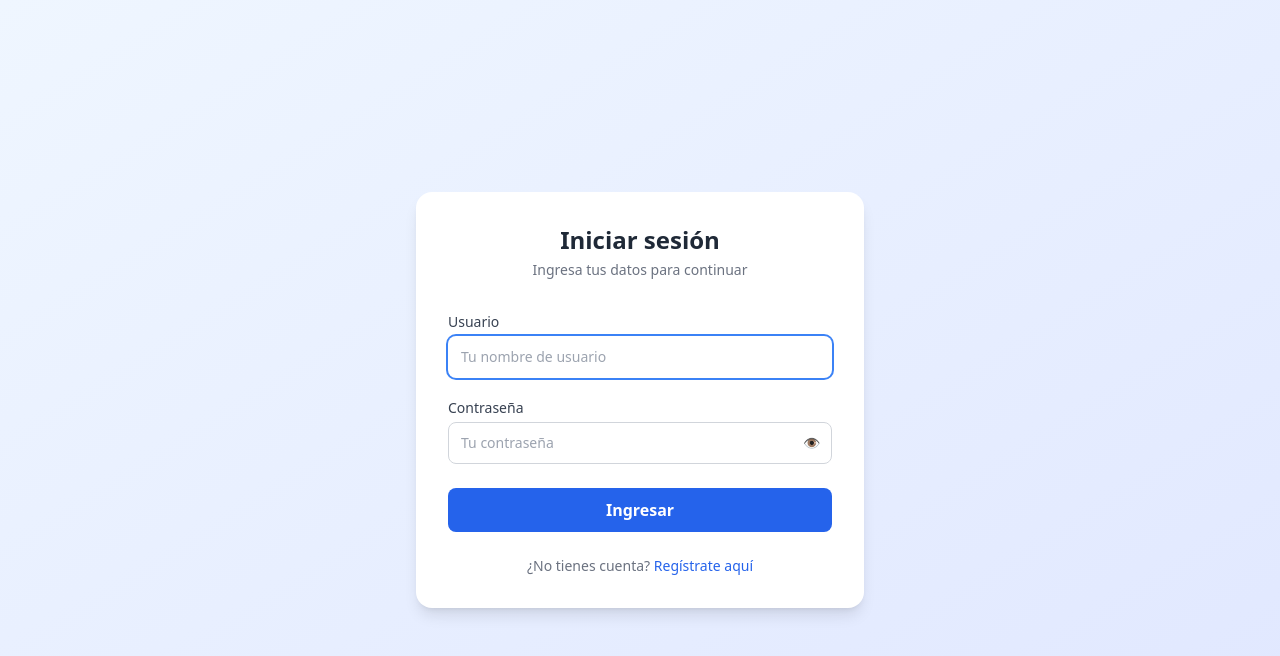
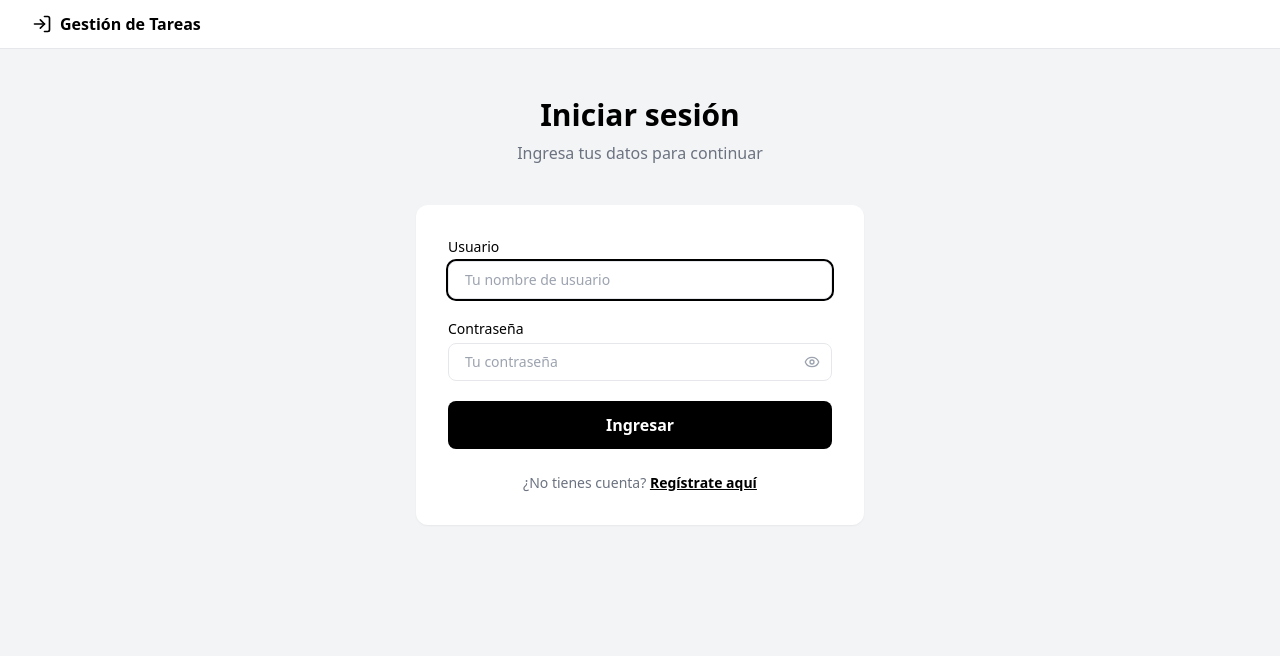
Before and after one commit to tormenask/miniProyecto, a React (Vite) app in the folder frontend/: page /login in a window 1280 px wide. Shown: the top 656 px of the page. Built offline with nearby package versions, Linux system fonts and the light colour scheme.

Commit message:
feat: actualizar estilo de login

```diff
--- a/frontend/src/pages/Login.jsx
+++ b/frontend/src/pages/Login.jsx
@@ -1,19 +1,7 @@
-// Página de inicio de sesión.
-// Implementa las 10 reglas generales de UX (Heurísticas de Nielsen):
-//  1. Visibilidad del estado del sistema   → spinner de carga, border de foco
-//  2. Coincidencia con el mundo real       → lenguaje natural en español
-//  3. Control y libertad del usuario       → mostrar/ocultar contraseña
-//  4. Consistencia y estándares            → estilos coherentes con Register
-//  5. Prevención de errores                → validación antes de enviar
-//  6. Reconocimiento antes que recuerdo    → labels siempre visibles (no solo placeholder)
-//  7. Flexibilidad y eficiencia de uso     → autofocus en primer campo, submit con Enter
-//  8. Diseño estético y minimalista        → solo la información necesaria
-//  9. Recuperación de errores              → mensajes de error específicos y útiles
-// 10. Ayuda y documentación               → texto de apoyo debajo del formulario
-
 import { useState, useRef, useEffect } from 'react'
 import { useNavigate, Link } from 'react-router-dom'
 import axios from 'axios'
+import { LogIn, Eye, EyeOff, AlertCircle, Loader } from 'lucide-react'
 
 const API_URL = import.meta.env.VITE_API_URL || 'http://127.0.0.1:8000'
 
@@ -26,14 +14,12 @@ export default function Login() {
   const [loading, setLoading] = useState(false)
   const [showPassword, setShowPassword] = useState(false)
 
-  // UX #7 – Eficiencia: autofocus en el primer campo al montar la página.
   useEffect(() => {
     usernameRef.current?.focus()
   }, [])
 
   function handleChange(e) {
     setForm({ ...form, [e.target.name]: e.target.value })
-    // UX #5 – Prevención: limpiar el error en cuanto el usuario empieza a corregir.
     if (error) setError('')
   }
 
@@ -41,7 +27,6 @@ export default function Login() {
     e.preventDefault()
     setError('')
 
-    // UX #5 – Prevención: validaciones locales antes de hacer la petición.
     if (!form.username.trim()) {
       setError('Por favor ingresa tu nombre de usuario.')
       return
@@ -53,7 +38,6 @@ export default function Login() {
 
     setLoading(true)
     try {
-      // El endpoint de simplejwt devuelve access y refresh tokens.
       const response = await axios.post(`${API_URL}/api/auth/login/`, {
         username: form.username,
         password: form.password,
@@ -61,12 +45,10 @@ export default function Login() {
 
       localStorage.setItem('access_token', response.data.access)
       localStorage.setItem('refresh_token', response.data.refresh)
-      // Guardamos el nombre de usuario para mostrarlo en la bienvenida de /hoy.
       localStorage.setItem('username', form.username)
 
       navigate('/home')
     } catch (err) {
-      // UX #9 – Recuperación: mensajes específicos según el tipo de error.
       if (err.response?.status === 401) {
         setError('Usuario o contraseña incorrectos. Verifica tus datos e intenta de nuevo.')
       } else if (!err.response) {
@@ -80,34 +62,33 @@ export default function Login() {
   }
 
   return (
-    // UX #8 – Minimalismo: fondo suave, tarjeta centrada sin distracciones.
-    <div className="min-h-screen flex items-center justify-center bg-gradient-to-br from-blue-50 to-indigo-100 px-4">
-      <div className="bg-white p-8 rounded-2xl shadow-lg w-full max-w-md">
+    <div className="min-h-screen bg-gray-100 font-sans">
 
-        {/* UX #2 – Mundo real: encabezado claro y amigable */}
-        <div className="text-center mb-8">
-          <h1 className="text-2xl font-bold text-gray-800">Iniciar sesión</h1>
-          <p className="text-sm text-gray-500 mt-1">Ingresa tus datos para continuar</p>
+      {/* Navbar */}
+      <nav className="bg-white px-8 py-3 flex items-center justify-between border-b border-gray-200">
+        <div className="font-bold text-base flex items-center gap-2">
+          <LogIn size={20} /> Gestión de Tareas
         </div>
+      </nav>
 
-        {/* UX #9 – Error visible con ícono y descripción clara */}
+      {/* Contenido */}
+      <div className="px-8 py-12 text-center">
+        <h1 className="text-3xl font-bold mb-2">Iniciar sesión</h1>
+        <p className="text-gray-500 mb-10">Ingresa tus datos para continuar</p>
+
+        <div className="bg-white rounded-xl p-8 shadow-sm max-w-md mx-auto text-left">
+
           {error && (
-          <div
-            role="alert"
-            className="bg-red-50 border border-red-200 text-red-700 rounded-lg px-4 py-3 mb-5 text-sm flex items-start gap-2"
-          >
-            <span className="shrink-0 mt-0.5">⚠️</span>
+            <div role="alert" className="bg-red-50 border border-red-200 text-red-700 rounded-lg px-4 py-3 mb-6 text-sm flex items-start gap-2">
+              <AlertCircle size={16} className="shrink-0 mt-0.5" />
               <span>{error}</span>
             </div>
           )}
 
           <form onSubmit={handleSubmit} noValidate className="flex flex-col gap-5">
 
-          {/* UX #6 – Label siempre visible, no solo placeholder */}
             <div>
-            <label htmlFor="username" className="block text-sm font-medium text-gray-700 mb-1">
-              Usuario
-            </label>
+              <label htmlFor="username" className="block text-sm font-medium mb-1">Usuario</label>
               <input
                 ref={usernameRef}
                 id="username"
@@ -117,17 +98,12 @@ export default function Login() {
                 onChange={handleChange}
                 autoComplete="username"
                 placeholder="Tu nombre de usuario"
-              className="w-full border border-gray-300 rounded-lg px-3 py-2.5 text-sm
-                         focus:outline-none focus:ring-2 focus:ring-blue-500 focus:border-transparent
-                         transition-all"
+                className="w-full border border-gray-200 rounded-lg px-4 py-2 text-sm focus:outline-none focus:ring-2 focus:ring-black"
               />
             </div>
 
             <div>
-            <label htmlFor="password" className="block text-sm font-medium text-gray-700 mb-1">
-              Contraseña
-            </label>
-            {/* UX #3 – Control: el usuario puede ver su contraseña para evitar errores */}
+              <label htmlFor="password" className="block text-sm font-medium mb-1">Contraseña</label>
               <div className="relative">
                 <input
                   id="password"
@@ -137,49 +113,41 @@ export default function Login() {
                   onChange={handleChange}
                   autoComplete="current-password"
                   placeholder="Tu contraseña"
-                className="w-full border border-gray-300 rounded-lg px-3 py-2.5 pr-10 text-sm
-                           focus:outline-none focus:ring-2 focus:ring-blue-500 focus:border-transparent
-                           transition-all"
+                  className="w-full border border-gray-200 rounded-lg px-4 py-2 pr-10 text-sm focus:outline-none focus:ring-2 focus:ring-black"
                 />
                 <button
                   type="button"
                   onClick={() => setShowPassword(!showPassword)}
-                className="absolute right-3 top-1/2 -translate-y-1/2 text-gray-400 hover:text-gray-600 text-sm select-none"
+                  className="absolute right-3 top-1/2 -translate-y-1/2 text-gray-400 hover:text-gray-600"
                   aria-label={showPassword ? 'Ocultar contraseña' : 'Mostrar contraseña'}
                 >
-                {showPassword ? '🙈' : '👁️'}
+                  {showPassword ? <EyeOff size={16} /> : <Eye size={16} />}
                 </button>
               </div>
             </div>
 
-          {/* UX #1 – Estado del sistema: spinner durante la petición */}
             <button
               type="submit"
               disabled={loading}
-            className="bg-blue-600 hover:bg-blue-700 disabled:bg-blue-300 disabled:cursor-not-allowed
-                       text-white font-semibold rounded-lg py-2.5 px-4 transition-colors
-                       flex items-center justify-center gap-2 mt-1"
+              className="bg-black text-white font-bold rounded-lg py-3 px-4 flex items-center justify-center gap-2 w-full disabled:opacity-50 disabled:cursor-not-allowed"
             >
               {loading ? (
-              <>
-                <span className="w-4 h-4 border-2 border-white border-t-transparent rounded-full animate-spin" />
-                Ingresando...
-              </>
+                <><Loader size={16} className="animate-spin" /> Ingresando...</>
               ) : (
                 'Ingresar'
               )}
             </button>
           </form>
 
-        {/* UX #10 – Documentación: guía al usuario hacia el registro si no tiene cuenta */}
           <p className="text-center text-sm text-gray-500 mt-6">
             ¿No tienes cuenta?{' '}
-          <Link to="/register" className="text-blue-600 hover:underline font-medium">
+            <Link to="/register" className="font-semibold underline text-black">
               Regístrate aquí
             </Link>
           </p>
 
         </div>
       </div>
+    </div>
   )
 }
```
Lines whose indentation alone changed are shown as unchanged.
